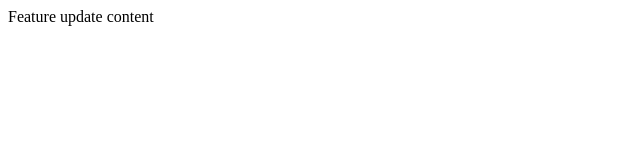
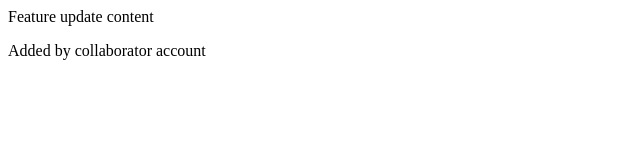
Before and after one commit to asimali-git/VersionControl_Assignment, a plain HTML site: page VersionControl_Assignment/index.html in a window 1280 px wide. Shown: the whole page, without its empty margins (0-640 px from the left). Drawn offline with Linux system fonts and the light colour scheme.

Commit message:
Collaborator added new content

```diff
--- a/VersionControl_Assignment/index.html
+++ b/VersionControl_Assignment/index.html
@@ -1 +1,2 @@
 <p>Feature update content</p>
+<p>Added by collaborator account</p>
```
